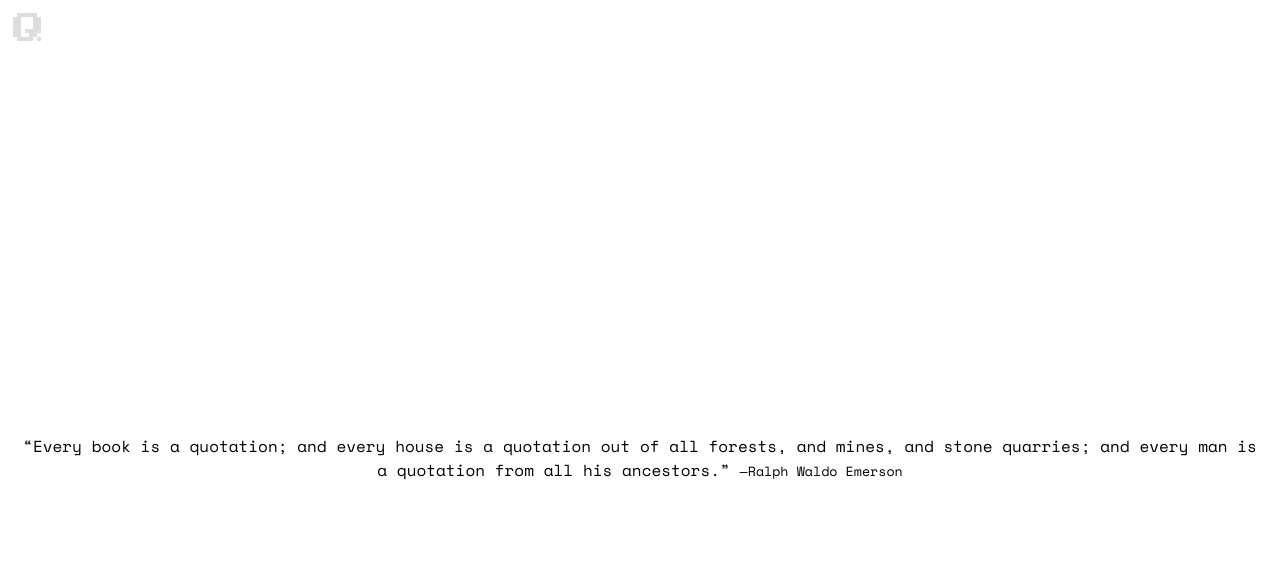
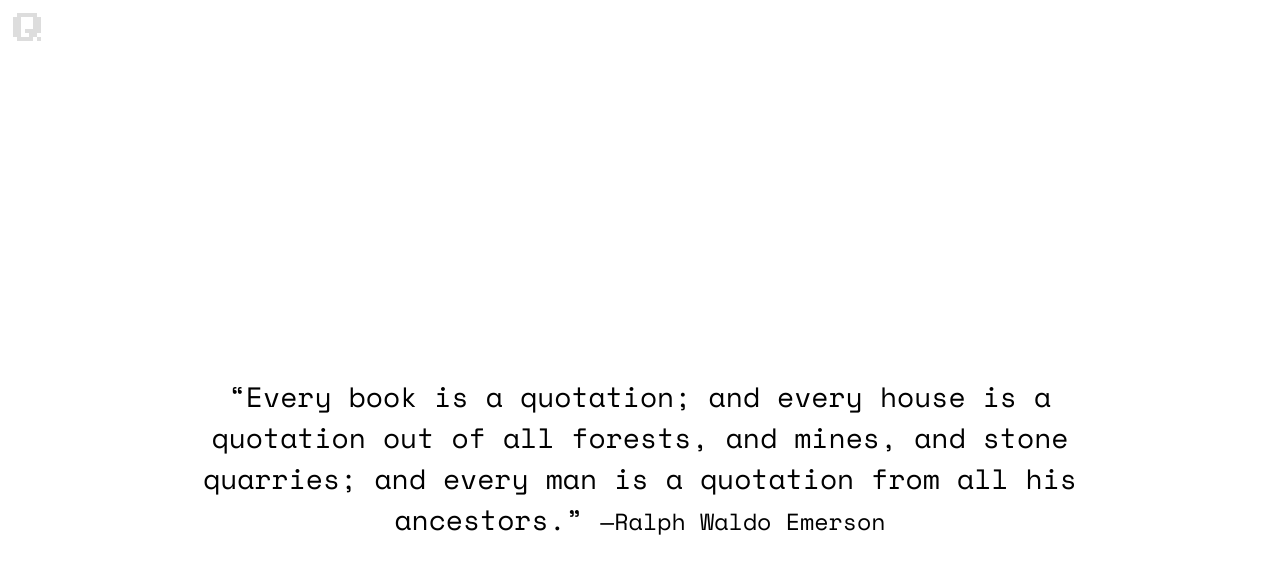
Before and after one commit to quoke/quoke.github.io, a Jekyll site: the page built from index.html, in a window 1280 px wide. Shown: the top 574 px of the page. Built offline with Jekyll 4.4.1, drawn with Linux system fonts in a browser that asks for light colours.

Commit message:
Start on the front

```diff
--- a/index.html
+++ b/index.html
@@ -6,5 +6,15 @@
 #
 layout: home
 ---
+<style>
+div.every-book-is-a-quotation {
+margin: auto;
+max-width: 960px;
+text-align: center;
+font-size: 28px;
+}
+</style>
 
+<div class="every-book-is-a-quotation">
 "Every book is a quotation; and every house is a quotation out of all forests, and mines, and stone quarries; and every man is a quotation from all his ancestors." <small>&mdash;Ralph Waldo Emerson</small>
+</div>
```
